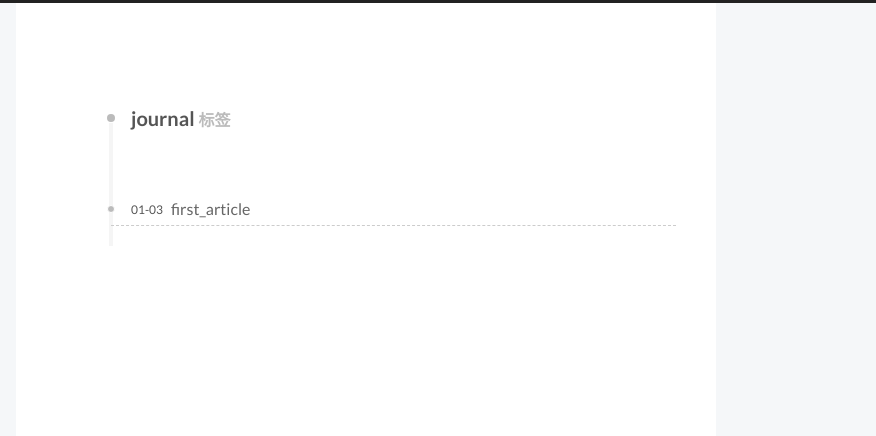
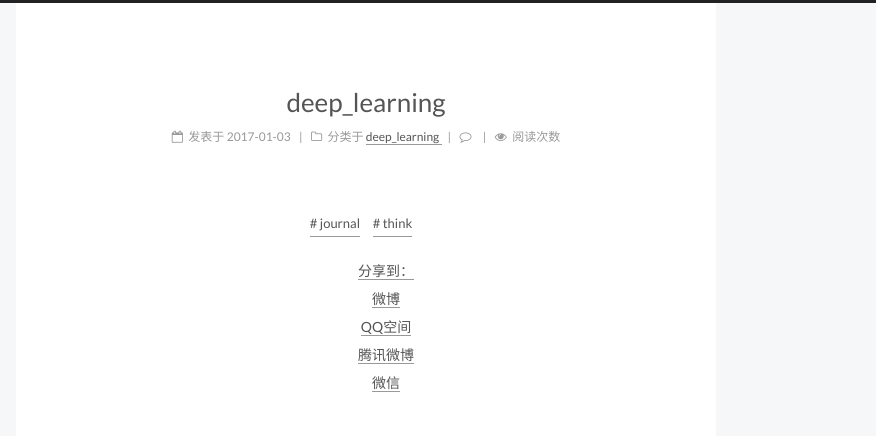
Before and after one commit to he010103/he010103.github.io, a plain HTML site: page 2017/01/03/deep_learning/index.html in a window 1280 px wide. Shown: the top 436 px of the page, 404-1280 px from the left. Drawn offline with Linux system fonts and the light colour scheme; a script that the page names is missing.

Commit message:
Site updated: 2017-01-04 22:19:44

```diff
--- a/tags/journal/index.html
+++ b/2017/01/03/deep_learning/index.html
@@ -68,7 +68,7 @@
 <link href="/css/main.css?v=5.1.0" rel="stylesheet" type="text/css" />
 
 
-  <meta name="keywords" content="my learning notes" />
+  <meta name="keywords" content="journal,think," />
 
 
 
@@ -85,13 +85,14 @@
 
 
 <meta name="description" content="my learning notes">
-<meta property="og:type" content="website">
-<meta property="og:title" content="learning">
-<meta property="og:url" content="/tags/journal/index.html">
+<meta property="og:type" content="article">
+<meta property="og:title" content="deep_learning">
+<meta property="og:url" content="/2017/01/03/deep_learning/index.html">
 <meta property="og:site_name" content="learning">
 <meta property="og:description" content="my learning notes">
+<meta property="og:updated_time" content="2017-01-04T14:19:31.000Z">
 <meta name="twitter:card" content="summary">
-<meta name="twitter:title" content="learning">
+<meta name="twitter:title" content="deep_learning">
 <meta name="twitter:description" content="my learning notes">
 
 
@@ -120,13 +121,13 @@
 
 
 
-  <link rel="canonical" href="/tags/journal/"/>
+  <link rel="canonical" href="/2017/01/03/deep_learning/"/>
 
 
 
 
 
-  <title> 标签: journal | learning </title>
+  <title> deep_learning | learning </title>
 </head>
 
 <body itemscope itemtype="http://schema.org/WebPage" lang="zh-Hans">
@@ -147,7 +148,7 @@
 
 
 
-  <div class="container one-collumn sidebar-position-left  ">
+  <div class="container one-collumn sidebar-position-left page-post-detail ">
     <div class="headband"></div>
 
     <header id="header" class="header" itemscope itemtype="http://schema.org/WPHeader">
@@ -282,52 +283,210 @@
           <div id="content" class="content">
 
 
-  <div id="posts" class="posts-collapse">
-    <div class="collection-title">
-      <h2 >
-        journal
-        <small>标签</small>
-      </h2>
-    </div>
+  <div id="posts" class="posts-expand">
 
 
 
 
-  <article class="post post-type-tags" itemscope itemtype="http://schema.org/Article">
-    <header class="post-header">
 
-      <h1 class="post-title">
 
-            <a class="post-title-link" href="/2017/01/03/first-article/" itemprop="url">
 
-                <span itemprop="name">first_article</span>
 
-            </a>
+  <article class="post post-type-tags " itemscope itemtype="http://schema.org/Article">
+  <link itemprop="mainEntityOfPage" href="/2017/01/03/deep_learning/">
 
-      </h1>
+  <span style="display:none" itemprop="author" itemscope itemtype="http://schema.org/Person">
+    <meta itemprop="name" content="Zhiqun He">
+    <meta itemprop="description" content="">
+    <meta itemprop="image" content="/images/avatar.jpg">
+  </span>
 
-      <div class="post-meta">
-        <time class="post-time" itemprop="dateCreated"
-              datetime="2017-01-03T20:00:22+08:00"
-              content="2017-01-03" >
-          01-03
-        </time>
-      </div>
+  <span style="display:none" itemprop="publisher" itemscope itemtype="http://schema.org/Organization">
+    <meta itemprop="name" content="learning">
+    <span style="display:none" itemprop="logo" itemscope itemtype="http://schema.org/ImageObject">
+      <img style="display:none;" itemprop="url image" alt="learning" src="">
+    </span>
+  </span>
 
-    </header>
+
+      <header class="post-header">
+
+
+
+          <h1 class="post-title" itemprop="name headline">
+
+
+
+                deep_learning
+
+
+          </h1>
+
+
+        <div class="post-meta">
+          <span class="post-time">
+
+              <span class="post-meta-item-icon">
+                <i class="fa fa-calendar-o"></i>
+              </span>
+
+                <span class="post-meta-item-text">发表于</span>
+
+              <time title="Post created" itemprop="dateCreated datePublished" datetime="2017-01-03T20:00:22+08:00">
+                2017-01-03
+              </time>
+
+
+
+
+
+          </span>
+
+
+            <span class="post-category" >
+
+              <span class="post-meta-divider">|</span>
+
+              <span class="post-meta-item-icon">
+                <i class="fa fa-folder-o"></i>
+              </span>
+
+                <span class="post-meta-item-text">分类于</span>
+
+
+                <span itemprop="about" itemscope itemtype="http://schema.org/Thing">
+                  <a href="/categories/deep-learning/" itemprop="url" rel="index">
+                    <span itemprop="name">deep_learning</span>
+                  </a>
+                </span>
+
+
+
+
+            </span>
+
+
+
+
+              <span class="post-comments-count">
+                <span class="post-meta-divider">|</span>
+                <span class="post-meta-item-icon">
+                  <i class="fa fa-comment-o"></i>
+                </span>
+                <a href="/2017/01/03/deep_learning/#comments" itemprop="discussionUrl">
+                  <span class="post-comments-count ds-thread-count" data-thread-key="2017/01/03/deep_learning/" itemprop="commentCount"></span>
+                </a>
+              </span>
+
+
+
+
+
+
+
+             <span id="/2017/01/03/deep_learning/" class="leancloud_visitors" data-flag-title="deep_learning">
+               <span class="post-meta-divider">|</span>
+               <span class="post-meta-item-icon">
+                 <i class="fa fa-eye"></i>
+               </span>
+
+                 <span class="post-meta-item-text">阅读次数 </span>
+
+                 <span class="leancloud-visitors-count"></span>
+             </span>
+
+
+
+
+
+
+        </div>
+      </header>
+
+
+
+    <div class="post-body" itemprop="articleBody">
+
+
+
+
+
+
+
+    </div>
+
+    <div>
+
+
+
+
+    </div>
+
+    <div>
+
+
+
+
+    </div>
+
+
+    <footer class="post-footer">
+
+        <div class="post-tags">
+
+            <a href="/tags/journal/" rel="tag"># journal</a>
+
+            <a href="/tags/think/" rel="tag"># think</a>
+
+        </div>
+
+
+
+
+
+
+    </footer>
   </article>
 
 
 
+    <div class="post-spread">
+
+        <div class="ds-share flat" data-thread-key="2017/01/03/deep_learning/"
+     data-title="deep_learning"
+     data-content=""
+     data-url="/2017/01/03/deep_learning/">
+  <div class="ds-share-inline">
+    <ul  class="ds-share-icons-16">
+
+      <li data-toggle="ds-share-icons-more"><a class="ds-more" href="javascript:void(0);">分享到：</a></li>
+      <li><a class="ds-weibo" href="javascript:void(0);" data-service="weibo">微博</a></li>
+      <li><a class="ds-qzone" href="javascript:void(0);" data-service="qzone">QQ空间</a></li>
+      <li><a class="ds-qqt" href="javascript:void(0);" data-service="qqt">腾讯微博</a></li>
+      <li><a class="ds-wechat" href="javascript:void(0);" data-service="wechat">微信</a></li>
+
+    </ul>
+    <div class="ds-share-icons-more">
+    </div>
   </div>
+</div>
 
-
+    </div>
+  </div>
 
 
           </div>
 
 
 
+
+  <div class="comments" id="comments">
+
+      <div class="ds-thread" data-thread-key="2017/01/03/deep_learning/"
+           data-title="deep_learning" data-url="/2017/01/03/deep_learning/">
+      </div>
+
+  </div>
 
 
         </div>
@@ -537,6 +696,10 @@
   <script type="text/javascript" src="/js/src/schemes/pisces.js?v=5.1.0"></script>
 
 
+
+
+  <script type="text/javascript" src="/js/src/scrollspy.js?v=5.1.0"></script>
+<script type="text/javascript" src="/js/src/post-details.js?v=5.1.0"></script>
 
 
 
--- a/css/main.css
+++ b/css/main.css
@@ -1681,7 +1681,7 @@ pre .javascript .function {
   width: 4px;
   height: 4px;
   border-radius: 50%;
-  background: #e026ff;
+  background: #55f57a;
 }
 .links-of-blogroll {
   font-size: 13px;
--- a/search.xml
+++ b/search.xml
@@ -4,8 +4,8 @@
 
 
     <entry>
-      <title><![CDATA[first_article]]></title>
-      <url>/2017/01/03/first-article/</url>
+      <title><![CDATA[deep_learning]]></title>
+      <url>/2017/01/03/deep_learning/</url>
       <content type="html"></content>
     </entry>
 
```
Also changed, not shown: archives/2017/01/index.html (+2 -2 lines), archives/2017/index.html (+2 -2 lines), archives/index.html (+2 -2 lines), atom.xml (+5 -5 lines), categories/deep-learning/index.html (+2 -2 lines), content.json (+1 -1 lines), index.html (+6 -6 lines), sitemap.xml (+7 -7 lines), tags/think/index.html (+2 -2 lines).
